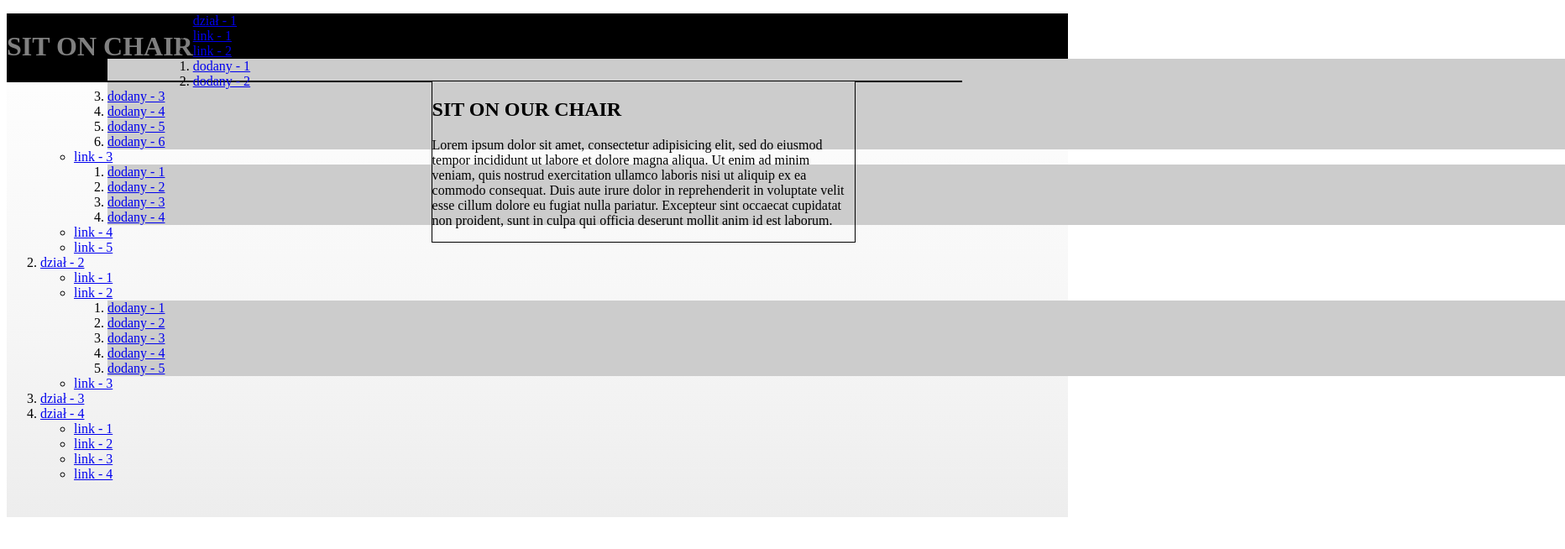
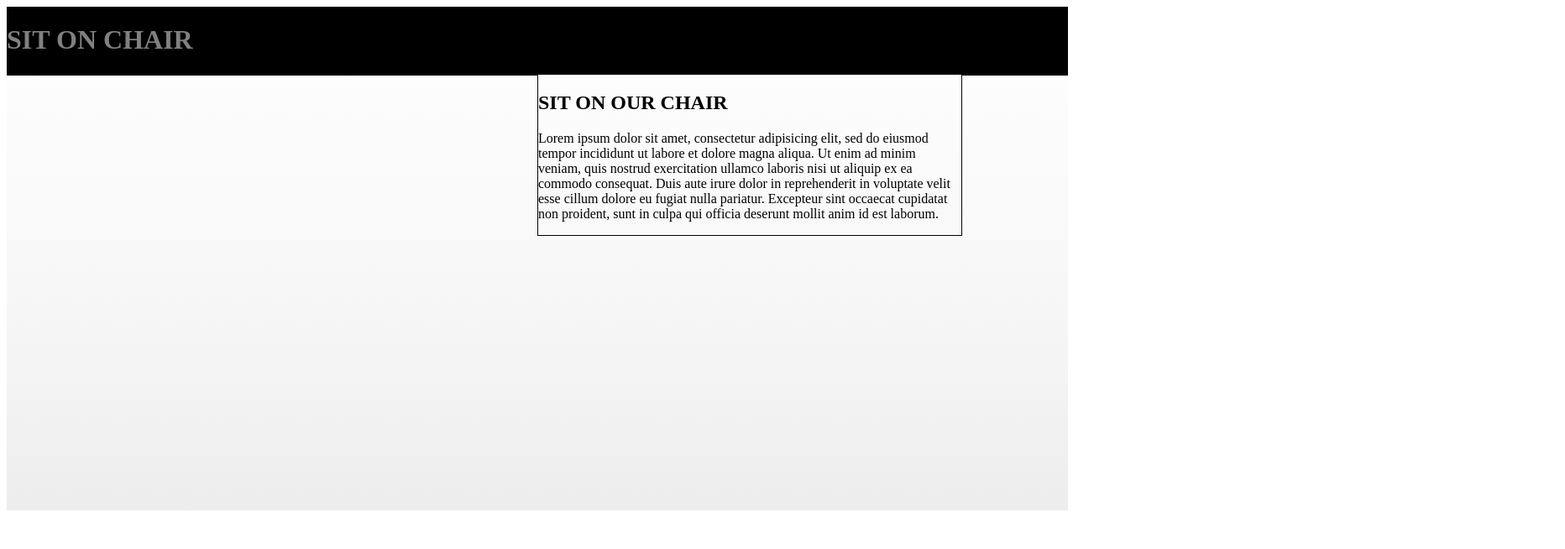
Before and after one commit to MarinRider/warsztaty_pierwsze_CodersLab, a plain HTML site: page index.html in a window 1280 px wide. Shown: the whole page at 84% size, 1864 px wide, since content can reach past the window. Drawn offline with Linux system fonts and the light colour scheme.

Commit message:
warsztaty pierwsze part2

```diff
--- a/css/main.css
+++ b/css/main.css
@@ -26,32 +26,27 @@ header {
     background-color: black;
 }
 
-}
 #left-arrow {
     width: 10%;
     float: left;
     border: 1px solid black;
 }
+
 #chair-box {
     width: 40%;
     float: left;
     background-image: url("../images/black_chair.png");
     border: 1px solid black;
 }
+
 #text-box {
     width: 40%;
     float: left;
     border: 1px solid black;
 }
+
 #right-arrow {
     width: 10%;
     float: left;
     border: 1px solid black;
 }
-#menu > li > ul > li > ol {
-  width:150%;
-}
-
-#menu > li > ul > li > ol > li {
-  background-color:#CCC;
-}
--- a/index.html
+++ b/index.html
@@ -14,66 +14,8 @@
     <header>
         <div class="main">
             <h1 id="logo"> SIT ON CHAIR </h1>
-
-                <ol id="menu">
-                    <li><a href="#">dział - 1</a>
-                        <ul>
-                            <li><a href="#">link - 1</a></li>
-
-                            <li><a href="#">link - 2</a>
-                                <ol>
-                                    <li><a href="#">dodany - 1</a></li>
-                                    <li><a href="#">dodany - 2</a></li>
-                                    <li><a href="#">dodany - 3</a></li>
-                                    <li><a href="#">dodany - 4</a></li>
-                                    <li><a href="#">dodany - 5</a></li>
-                                    <li><a href="#">dodany - 6</a></li>
-                                </ol>
-                            </li>
-
-                            <li><a href="#">link - 3</a>
-                                <ol>
-                                    <li><a href="#">dodany - 1</a></li>
-                                    <li><a href="#">dodany - 2</a></li>
-                                    <li><a href="#">dodany - 3</a></li>
-                                    <li><a href="#">dodany - 4</a></li>
-                                </ol>
-                            </li>
-
-                            <li><a href="#">link - 4</a></li>
-                            <li><a href="#">link - 5</a></li>
-                        </ul>
-                    </li>
-
-                    <li><a href="#">dział - 2</a>
-                        <ul>
-                            <li><a href="#">link - 1</a></li>
-
-                            <li><a href="#">link - 2</a>
-                                <ol>
-                                    <li><a href="#">dodany - 1</a></li>
-                                    <li><a href="#">dodany - 2</a></li>
-                                    <li><a href="#">dodany - 3</a></li>
-                                    <li><a href="#">dodany - 4</a></li>
-                                    <li><a href="#">dodany - 5</a></li>
-                                </ol>
-                            </li>
-
-                            <li><a href="#">link - 3</a></li>
-                        </ul>
-                    </li>
-
-                    <li><a href="#">dział - 3</a></li>
-
-                    <li><a href="#">dział - 4</a>
-                        <ul>
-                            <li><a href="#">link - 1</a></li>
-                            <li><a href="#">link - 2</a></li>
-                            <li><a href="#">link - 3</a></li>
-                            <li><a href="#">link - 4</a></li>
-                        </ul>
-                    </li>
-                </ol>
+            <nav>
+              <li>O FIRMIE </li>
 
 
         </div>
```
Lines whose indentation alone changed are shown as unchanged.
